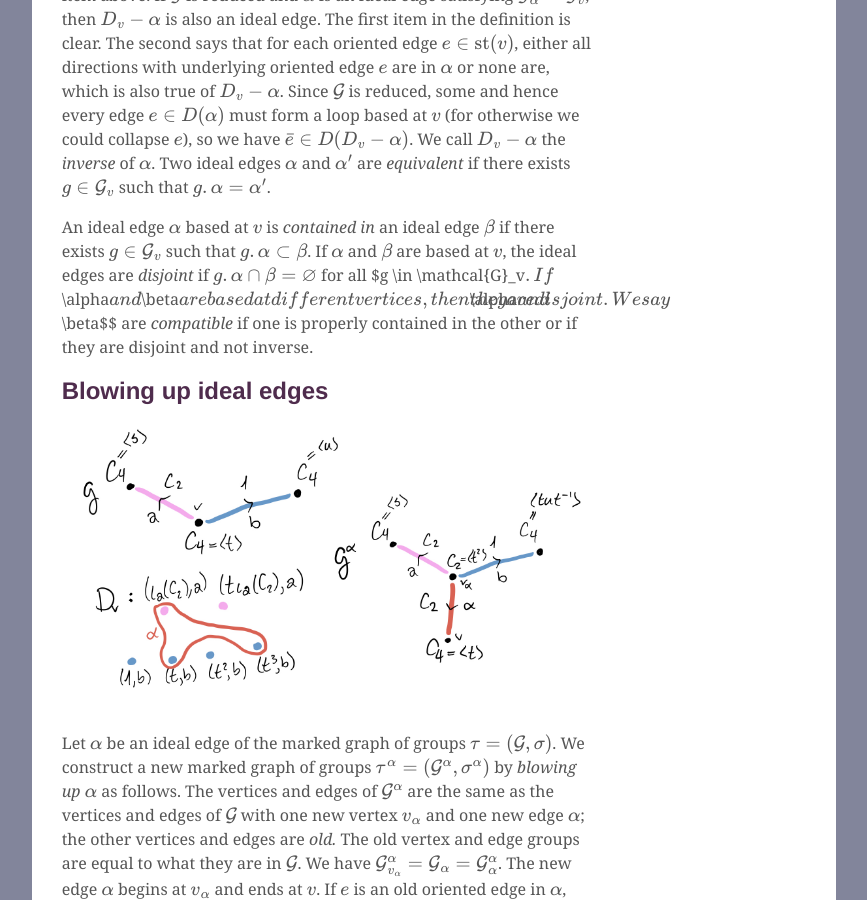
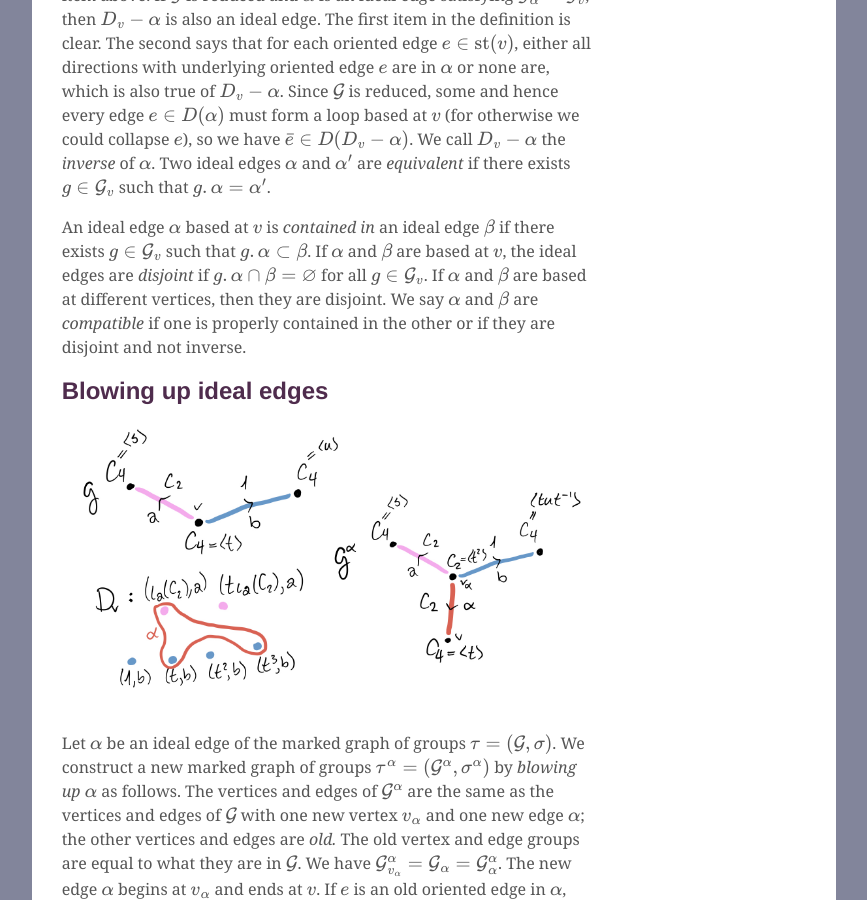
Before and after one commit to ryleelyman/Site, a Jekyll site: the page built from _posts/2022-03-27-Ideal-edges.md, in a window 1280 px wide and 900 px high, scrolled down 2095 px. Shown: the whole window, without its empty margins (206-1073 px from the left). Built offline with Jekyll 4.4.1, drawn with Linux system fonts in a browser that asks for light colours; formulas are drawn with MathJax 3.

Commit message:
catch typo

```diff
--- a/_posts/2022-03-27-Ideal-edges.md
+++ b/_posts/2022-03-27-Ideal-edges.md
@@ -111,7 +111,7 @@ if there exists $$g \in \mathcal{G}_v$$
 such that $$g.\alpha \subset \beta$$.
 If $$\alpha$$ and $$\beta$$ are based at $$v$$,
 the ideal edges are *disjoint* if $$g.\alpha \cap \beta = \varnothing$$
-for all $g \in \mathcal{G}_v$$.
+for all $$g \in \mathcal{G}_v$$.
 If $$\alpha$$ and $$\beta$$ are based at different vertices, then they are disjoint.
 We say $$\alpha$$ and $$\beta$$ are *compatible*
 if one is properly contained in the other or if they are disjoint and not inverse.
```
